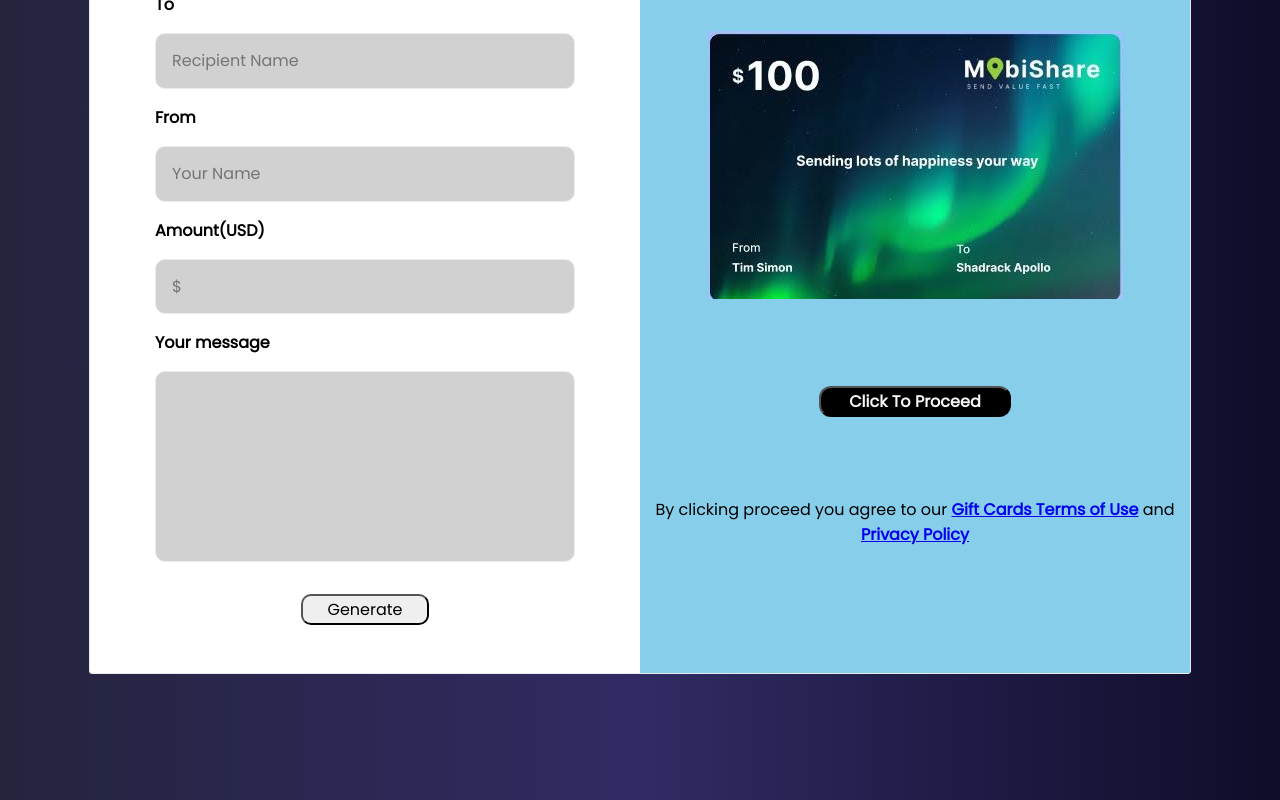
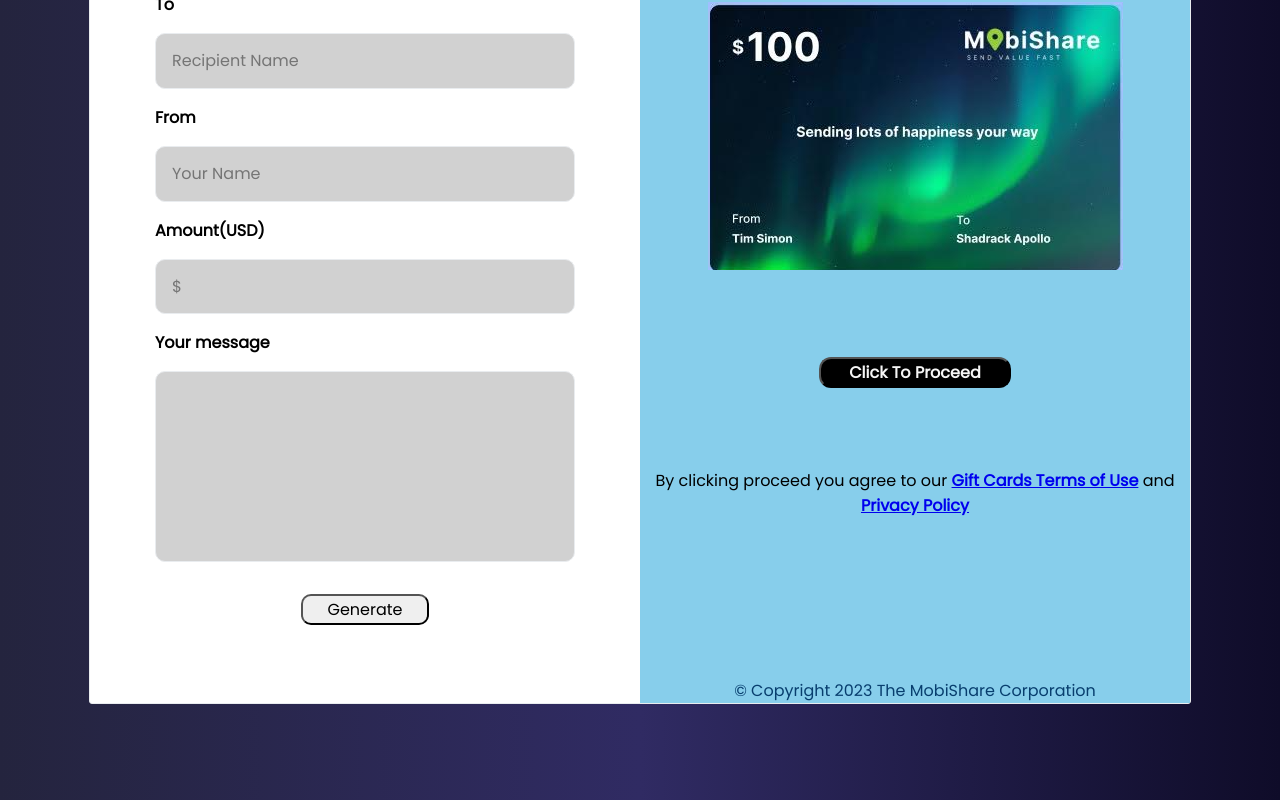
Before and after one commit to Malvino-creator/mob-cash, a React (Create React App) app: page / in a window 1280 px wide. Shown: the part 400-1200 px from the top of the page. Built offline with nearby package versions, Linux system fonts and the light colour scheme.

Commit message:
feat(Form):Add the copyright

```diff
--- a/src/App.css
+++ b/src/App.css
@@ -128,4 +128,9 @@ input[type="text"], textarea {
 }
 #terms{
   padding-top: 10vh;
+  padding-bottom: 20vh;
 }
+
+#copyright{
+  color:rgb(8, 62, 110);
+}
--- a/src/components/Form.js
+++ b/src/components/Form.js
@@ -7,11 +7,13 @@ function Form() {
     <section>
       <div className="register">
         <div className="col-1">
-          <img src={logo} alt="" id="logo" width='250px' height='80px' />
+          <img src={logo} alt="" id="logo" width="250px" height="80px" />
 
           <form id="form" className="flex flex-col">
             <span>
-              <h1 className="custom"><strong>Create a Custom Gift Card</strong></h1>
+              <h1 className="custom">
+                <strong>Create a Custom Gift Card</strong>
+              </h1>
             </span>
             <span>
               <h2>To</h2>
@@ -22,7 +24,7 @@ function Form() {
             </span>
             <input type="text" placeholder="Your Name" />
             <span>
-              <h2 >Amount(USD)</h2>
+              <h2>Amount(USD)</h2>
             </span>
             <input type="text" placeholder="$" />
             <span>
@@ -36,12 +38,20 @@ function Form() {
         </div>
 
         <div className="col-2">
-            <img src={bgimg} alt='' id='img'/>
+          <img src={bgimg} alt="" id="img" />
 
-            <button className="proceed-btn">
-                Click To Proceed
-            </button>
-            <p id="terms">By clicking proceed you agree to our <strong><a href="privacy">Gift Cards Terms of Use</a></strong> and <strong><a href="privacy">Privacy Policy</a></strong></p>
+          <button className="proceed-btn">Click To Proceed</button>
+          <p id="terms">
+            By clicking proceed you agree to our{" "}
+            <strong>
+              <a href="privacy">Gift Cards Terms of Use</a>
+            </strong>{" "}
+            and{" "}
+            <strong>
+              <a href="privacy">Privacy Policy</a>
+            </strong>
+          </p>
+          <span id="copyright"> &copy; Copyright 2023 The MobiShare Corporation</span>
         </div>
       </div>
     </section>
```
